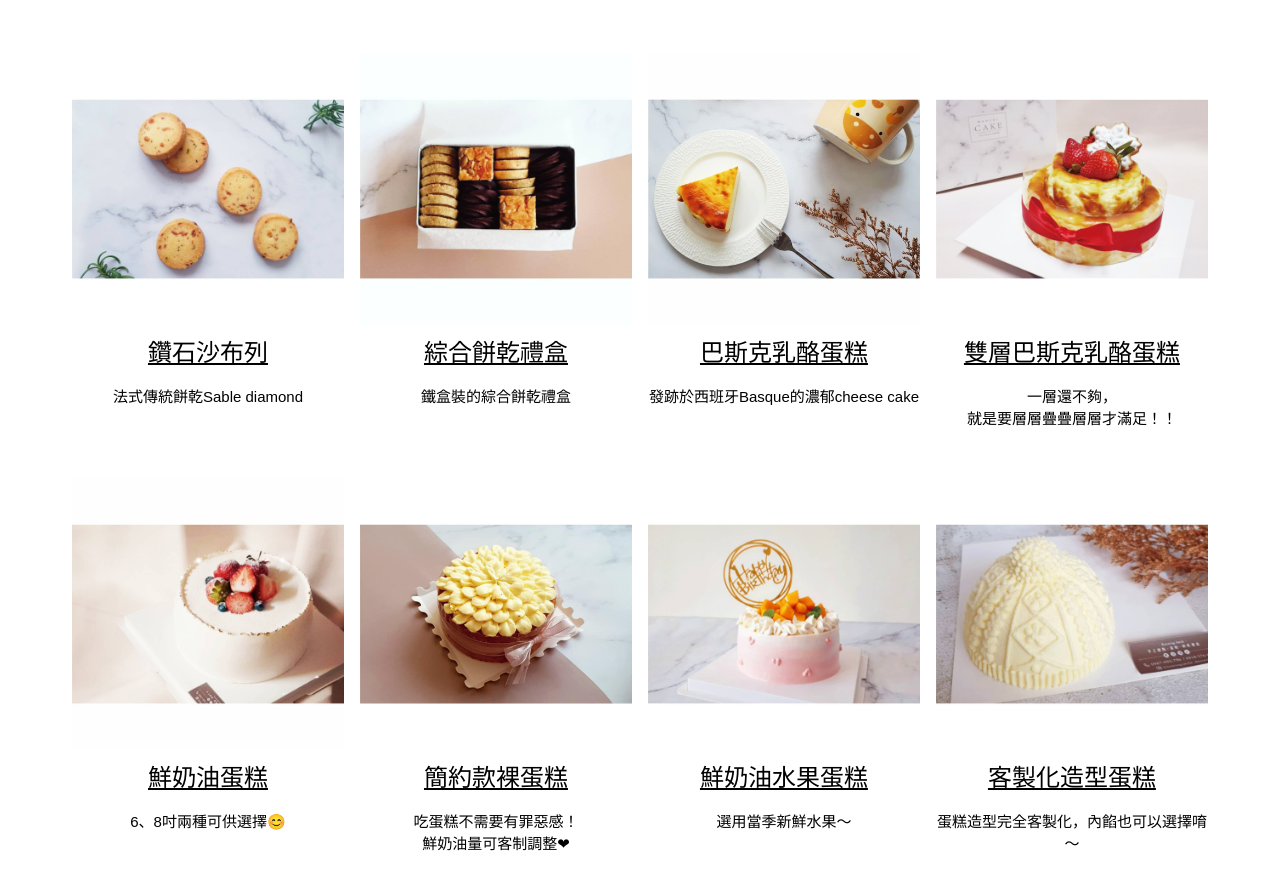
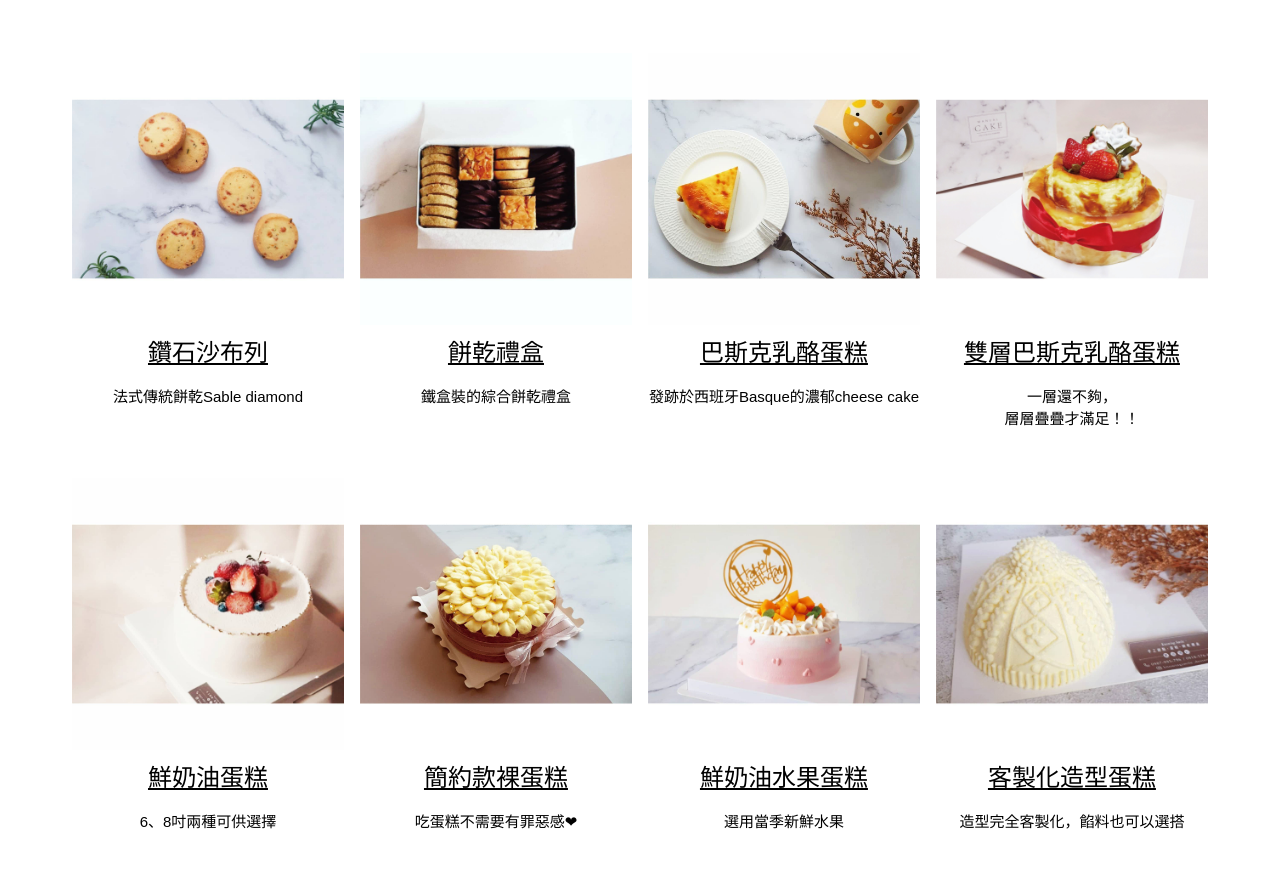
Before and after one commit to knowingsmile/knowingsmile.github.io, a plain HTML site: page index.html in a window 1280 px wide. Shown: the part 71-952 px from the top of the page. Drawn offline with nearby package versions, Linux system fonts and the light colour scheme; a web font is replaced by a local one.

Commit message:
Update index.html

```diff
--- a/index.html
+++ b/index.html
@@ -45,7 +45,7 @@ body,h1,h2,h3,h4,h5,h6 {font-family: "Zen Kurenaido", sans-serif}
     <div class="w3-quarter">
       <a href="EC_details2.html">
         <img src="ECimages/mixcookies.jpg" alt="綜合餅乾禮盒" style="width:100%">
-        <h3>綜合餅乾禮盒</h3>
+        <h3>餅乾禮盒</h3>
       </a>
         <p>鐵盒裝的綜合餅乾禮盒</p>
     </div>
@@ -62,7 +62,7 @@ body,h1,h2,h3,h4,h5,h6 {font-family: "Zen Kurenaido", sans-serif}
         <h3>雙層巴斯克乳酪蛋糕</h3>
       </a>
         <p>一層還不夠，<br>
-           就是要層層疊疊層層才滿足！！</p>
+           層層疊疊才滿足！！</p>
     </div>
   </div>
 
@@ -73,29 +73,28 @@ body,h1,h2,h3,h4,h5,h6 {font-family: "Zen Kurenaido", sans-serif}
         <img src="ECimages/cake.jpg" alt="Popsicle" style="width:100%">
         <h3>鮮奶油蛋糕</h3>
       </a>
-        <p>6、8吋兩種可供選擇😊</p>
+        <p>6、8吋兩種可供選擇</p>
     </div>
     <div class="w3-quarter">
       <a href="EC_details6.html">
         <img src="ECimages/delicious.jpeg" alt="Salmon" style="width:100%">
         <h3>簡約款裸蛋糕</h3>
       </a>
-        <p>吃蛋糕不需要有罪惡感！<br>
-           鮮奶油量可客制調整❤</p>
+        <p>吃蛋糕不需要有罪惡感❤</p>
     </div>
     <div class="w3-quarter">
       <a href="EC_details7.html">
         <img src="ECimages/cake0.jpeg" alt="Sandwich" style="width:100%">
         <h3>鮮奶油水果蛋糕</h3>
       </a>
-        <p>選用當季新鮮水果～</p>
+        <p>選用當季新鮮水果</p>
     </div>
     <div class="w3-quarter">
       <a href="EC_details8.html">
         <img src="ECimages/hat.jpeg" alt="Croissant" style="width:100%">
         <h3>客製化造型蛋糕</h3>
       </a>
-        <p>蛋糕造型完全客製化，內餡也可以選擇唷～</p>
+        <p>造型完全客製化，餡料也可以選搭</p>
     </div>
   </div>
 
@@ -112,7 +111,7 @@ body,h1,h2,h3,h4,h5,h6 {font-family: "Zen Kurenaido", sans-serif}
     <div class="w3-padding-32">
       <h4><b>讓你忍不住會心一笑的甜點</b></h4>
       <h6><i>位於桃園中壢的甜點工作室</i></h6>
-      <p>品嚐Knowing Smile的甜點，傳遞你美好的心意</p>
+      <p>品嚐Knowing Smile的甜點，傳遞美好的心意</p>
     </div>
   </div>
   <hr>
@@ -130,14 +129,14 @@ body,h1,h2,h3,h4,h5,h6 {font-family: "Zen Kurenaido", sans-serif}
       <h3>社群連結</h3>
       <ul class="w3-ul w3-hoverable">
         <li class="w3-padding-16">
-          <img src="https://img.icons8.com/?size=2x&id=118497&format=png" class="w3-left w3-margin-right" style="width:50px">
+          <img src="https://icons8.com/icon/13912/facebook" class="w3-left w3-margin-right" style="width:50px">
           <span class="w3-large">Facebook</span><br>
-          <span src="https://www.facebook.com/Knowing-Smile-102560168214016"></span>
+          <span href="https://www.facebook.com/Knowing-Smile-102560168214016">Knowing Smile的粉絲專頁</span><br>
         </li>
         <li class="w3-padding-16">
           <img src="https://img.icons8.com/?size=2x&id=Xy10Jcu1L2Su&format=png" class="w3-left w3-margin-right" style="width:50px">
           <span class="w3-large">Instagram</span><br>
-          <span src="https://www.instagram.com/knowingsmile_dessert/"></span>
+          <span href="https://www.instagram.com/knowingsmile_dessert/"></span>
         </li>
       </ul>
     </div>
@@ -153,7 +152,7 @@ body,h1,h2,h3,h4,h5,h6 {font-family: "Zen Kurenaido", sans-serif}
     </div>
   </footer>
 
-<!-- End page content -->ㄖ
+<!-- End page content -->
 </div>
 
 <script>
```
